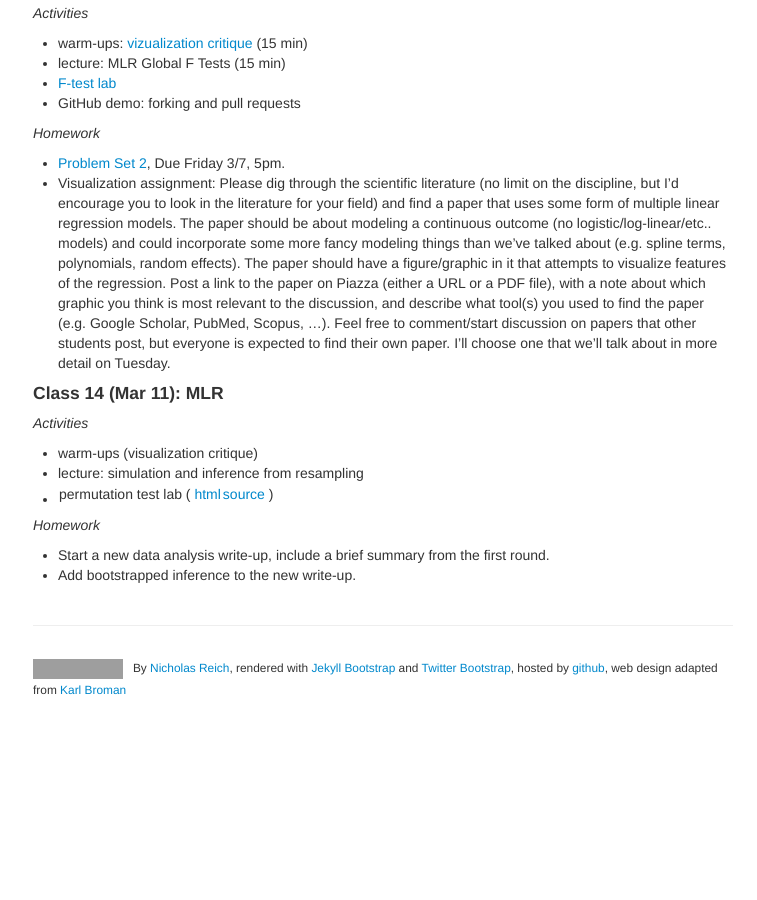
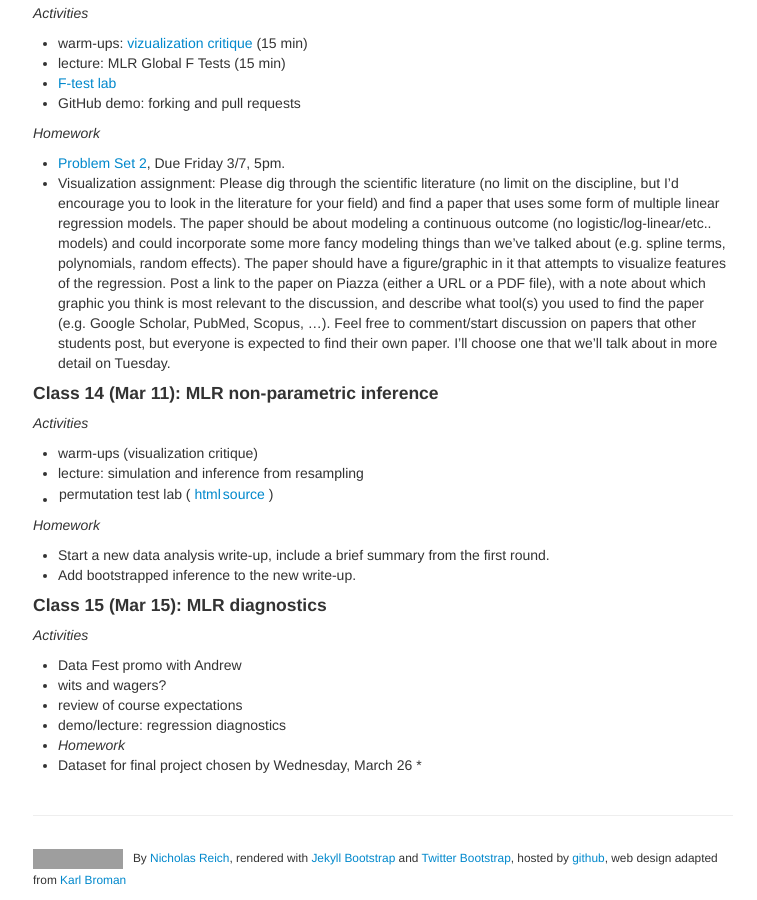
Before and after one commit to nickreich/methods2, a Jekyll site: the page built from pages/schedule.md, in a window 1280 px wide and 900 px high, scrolled down 3500 px. Shown: the whole window, without its empty margins (257-1014 px from the left). Built offline with Jekyll 4.4.1, drawn with Linux system fonts in a browser that asks for light colours; before the commit the page ends 4210 px from its top, so only the background shows below that; grey boxes are pictures that could not be loaded.

Commit message:
updating schedule class 15

```diff
--- a/pages/schedule.md
+++ b/pages/schedule.md
@@ -159,7 +159,7 @@ _Homework_
 * [Problem Set 2](pages/ps2.html), Due Friday 3/7, 5pm.
 * Visualization assignment: Please dig through the scientific literature (no limit on the discipline, but I'd encourage you to look in the literature for your field) and find a paper that uses some form of multiple linear regression models. The paper should be about modeling a continuous outcome (no logistic/log-linear/etc.. models) and could incorporate some more fancy modeling things than we've talked about (e.g. spline terms, polynomials, random effects). The paper should have a figure/graphic in it that attempts to visualize features of the regression. Post a link to the paper on Piazza (either a URL or a PDF file), with a note about which graphic you think is most relevant to the discussion, and describe what tool(s) you used to find the paper (e.g. Google Scholar, PubMed, Scopus, ...). Feel free to comment/start discussion on papers that other students post, but everyone is expected to find their own paper. I'll choose one that we'll talk about in more detail on Tuesday.
 
-#### Class 14 (Mar 11): MLR
+#### Class 14 (Mar 11): MLR non-parametric inference
 _Activities_
 * warm-ups (visualization critique)
 * lecture: simulation and inference from resampling
@@ -168,3 +168,14 @@ _Activities_
 _Homework_
 * Start a new data analysis write-up, include a brief summary from the first round.
 * Add bootstrapped inference to the new write-up.
+
+#### Class 15 (Mar 15): MLR diagnostics
+_Activities_
+* Data Fest promo with Andrew
+* wits and wagers?
+* review of course expectations
+* demo/lecture: regression diagnostics
+*
+_Homework_
+* Dataset for final project chosen by Wednesday, March 26
+*
```
